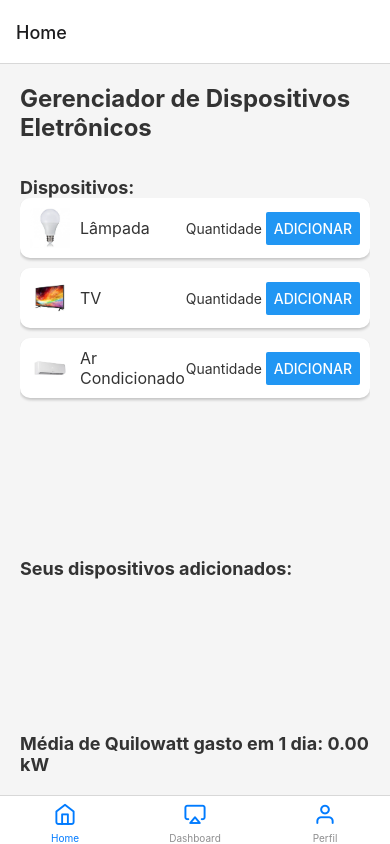
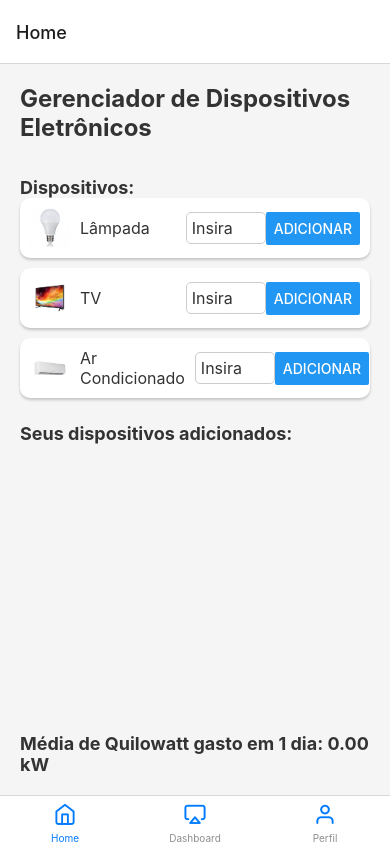
Before and after one commit to Ed1Abreu/EcoWatt, a React Native app: screen / in a window 390 px wide. Built offline with nearby package versions, Linux system fonts and the light colour scheme.

Commit message:
correção de bug dos inputs

```diff
--- a/src/screens/home.js
+++ b/src/screens/home.js
@@ -27,7 +27,7 @@ const predefinedDevices = [
         image: acImage
     },
 
-    // Só adicionar mais dispositivos aqui seguindo esse padrão em cima
+    // Só adicionar mais dispositivos aqui seguindo esse padrão de cima
 ];
 
 export function Home() {
@@ -35,56 +35,70 @@ export function Home() {
     const [userDevices, setUserDevices] = useState([]);
     const [deviceQuantity, setDeviceQuantity] = useState('');
     const [totalPower, setTotalPower] = useState(0);
+    const [deviceQuantities, setDeviceQuantities] = useState({});
 
     const addDevice = (device) => {
-        if (deviceQuantity) {
-        const quantity = parseInt(deviceQuantity, 10);
+        if (deviceQuantities[device.name]) {
+
+            const quantity = parseInt(deviceQuantities[device.name], 10);
+
             if (!isNaN(quantity) && quantity > 0) {
                 const userDevice = {
                     name: device.name,
                     power: device.power,
                     quantity,
                 };
+
                 setUserDevices([...userDevices, userDevice]);
                 setTotalPower(totalPower + device.power * quantity);
-            setDeviceQuantity('');
+                setDeviceQuantities({ ...deviceQuantities, [device.name]: '' });
             }
         }
 };
+
 
     return (
     <View style={styles.container}>
         <Text style={styles.header}>Gerenciador de Dispositivos Eletrônicos</Text>
         <Text style={styles.sectionTitle}>Dispositivos:</Text>
 
-        <FlatList
-            data={predefinedDevices}
-            keyExtractor={(item, index) => index.toString()}
-            renderItem={({ item }) => (
-                <View style={styles.deviceItem}>
-                    <Image source={item.image} style={styles.deviceImage} />
-                    <Text style={styles.deviceName}>{item.name}</Text>
+       {/* Aqui nessa flatList tá a renderização dos dispositivos cadastrados*/}
+
+       {predefinedDevices.map((device) => (
+            <View style={styles.deviceItem} key={device.name}>
+
+                <Image source={device.image} style={styles.deviceImage} />
+                <Text style={styles.deviceName}>{device.name}</Text>
+
                 <TextInput
                     style={styles.deviceQuantityInput}
-                        placeholder="Quantidade"
-                        value={deviceQuantity}
-                        onChangeText={(text) => setDeviceQuantity(text)}
+                    placeholder="Insira"
+                    value={deviceQuantities[device.name]}
+                    onChangeText={(text) => {
+                    setDeviceQuantities({ ...deviceQuantities, [device.name]: text });
+                }}
+
                 keyboardType="numeric"
                 />
+
                 <Button
                     title="Adicionar"
-                        onPress={() => addDevice(item)}
+                    onPress={() => addDevice(device)}
                     style={styles.addButton}
                 />
+
             </View>
-            )}
-        />
+        ))}
+
+
         <Text style={styles.sectionTitle}>Seus dispositivos adicionados:</Text>
+        {/* Essa aqui renderiza os dispositivos que o usuário adiciona no App */}
+
         <FlatList
             data={userDevices}
             keyExtractor={(item, index) => index.toString()}
             renderItem={({ item }) => (
-            <Text style={styles.userDevice}>{item.quantity} x {item.name} - {item.quantity * item.power} kW</Text>
+            <Text style={styles.userDevice}>{item.quantity} x {item.name} - {(item.quantity * item.power).toFixed(2)} kW</Text>
             )}
         />
         <Text style={styles.totalPower}>Média de Quilowatt gasto em 1 dia: {totalPower.toFixed(2)} kW</Text>
--- a/src/styles/home.js
+++ b/src/styles/home.js
@@ -46,8 +46,13 @@ export default StyleSheet.create({
       },
       deviceQuantityInput: {
         width: 80,
-        fontSize: 14,
+        fontSize: 16,
         color: '#333',
+        borderWidth: 1,
+        borderColor: '#ccc',
+        borderRadius: 5,
+        padding: 5,
+        marginLeft: 10,
       },
       addButton: {
         marginLeft: 10,
```
Lines whose indentation alone changed are shown as unchanged.
